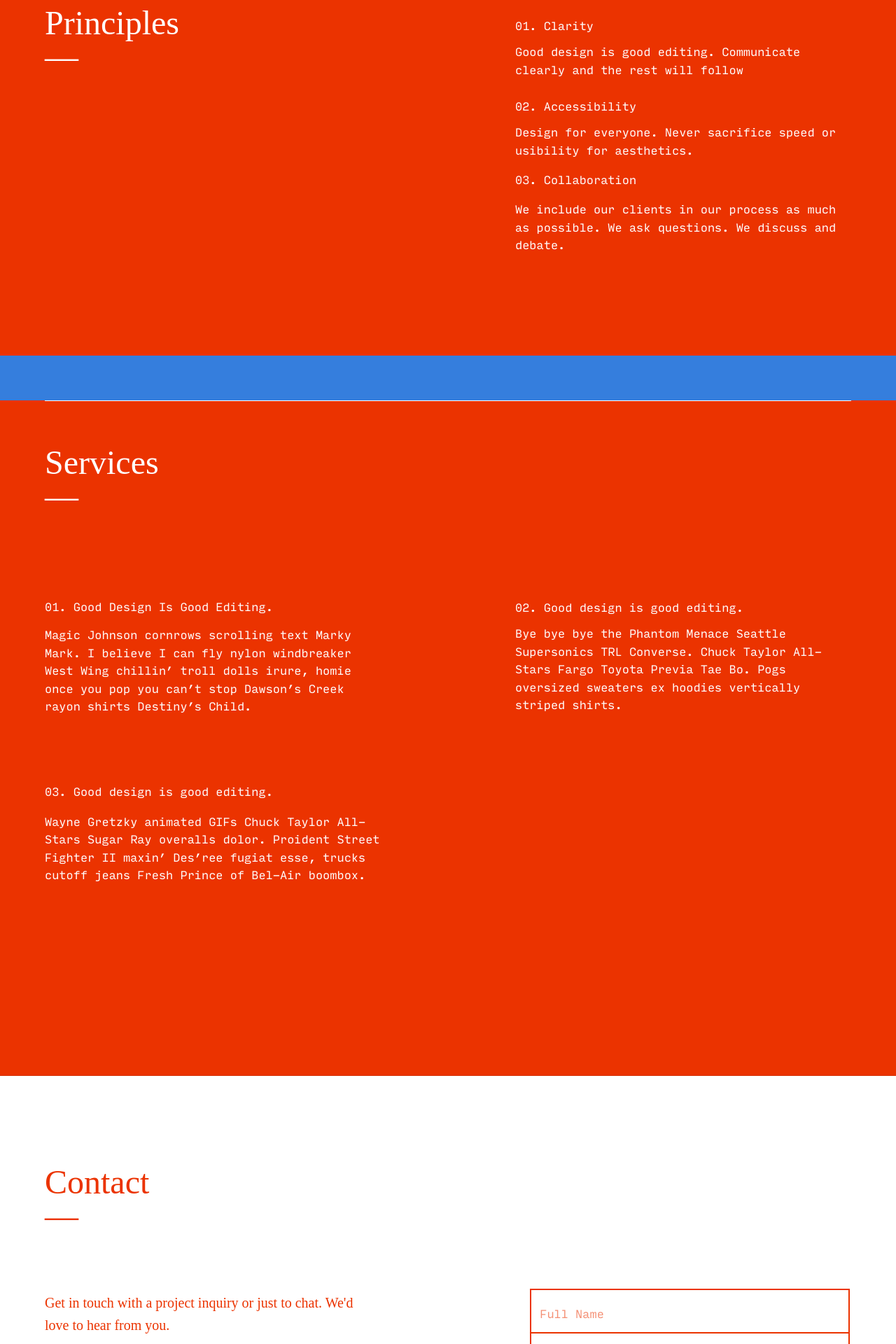
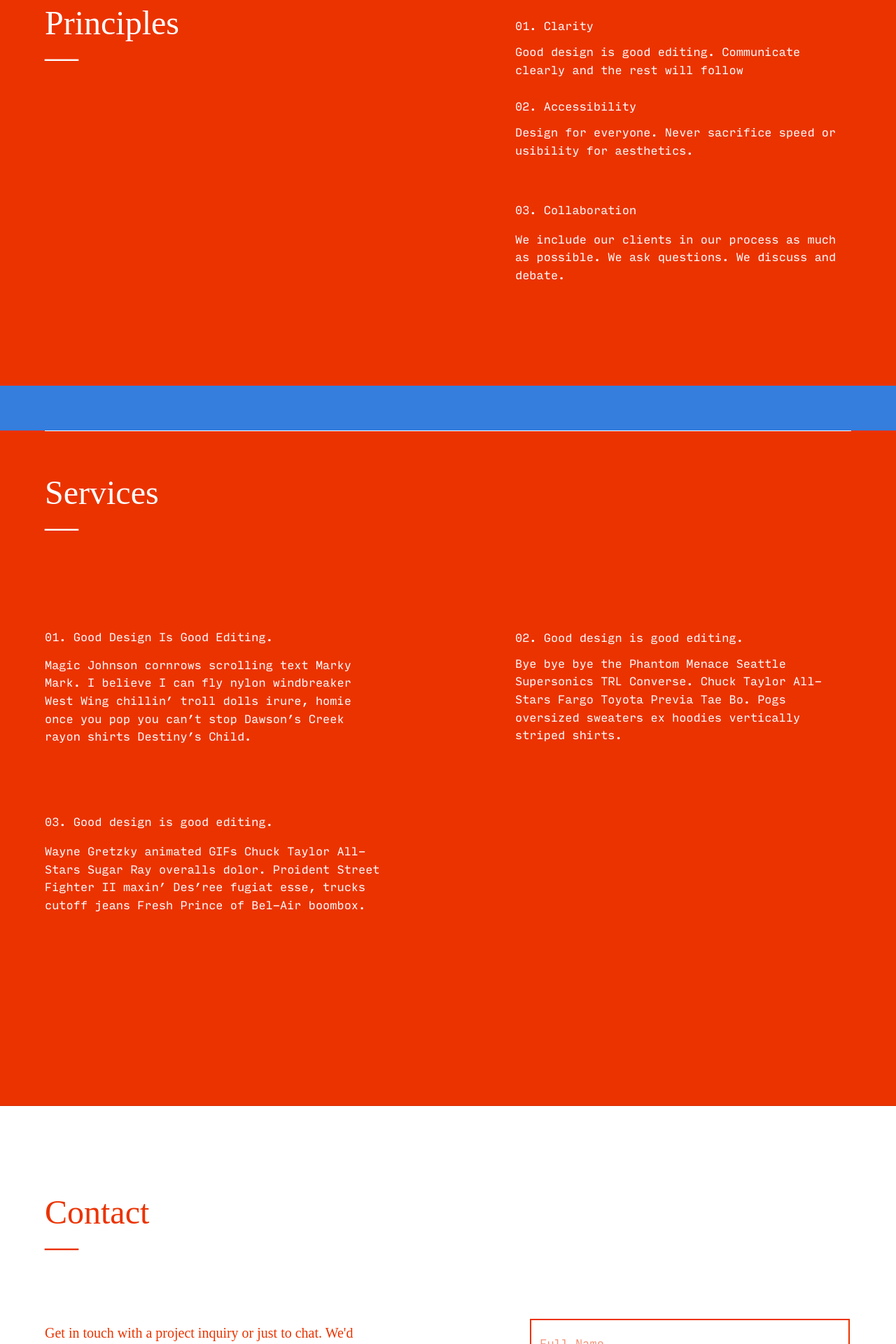
Before and after one commit to wearepatterns/wearepatterns.github.io, a Jekyll site: the page built from index.markdown, in a window 1280 px wide. Shown: the part 728-2648 px from the top of the page at 70% size. Built offline with Jekyll 4.4.1, drawn with Linux system fonts in a browser that asks for light colours.

Commit message:
Update right.html

```diff
--- a/_layouts/right.html
+++ b/_layouts/right.html
@@ -63,7 +63,7 @@
 		    <p>Good design is good editing. Communicate clearly and the rest will follow</p>
                     <h3 class="mt4 f5 normal lh-solid">02. Accessibility</h3>
                     <p>Design for everyone. Never sacrifice speed or usibility for aesthetics.</p>
-                    <h4 class="f5 normal lh-solid">03. Collaboration</h4>
+                    <h4 class="mt5 f5 normal lh-solid">03. Collaboration</h4>
                     <p>We include our clients in our process as much as possible. We ask questions. We discuss and debate.</p>
             </div>
             </div>
```
